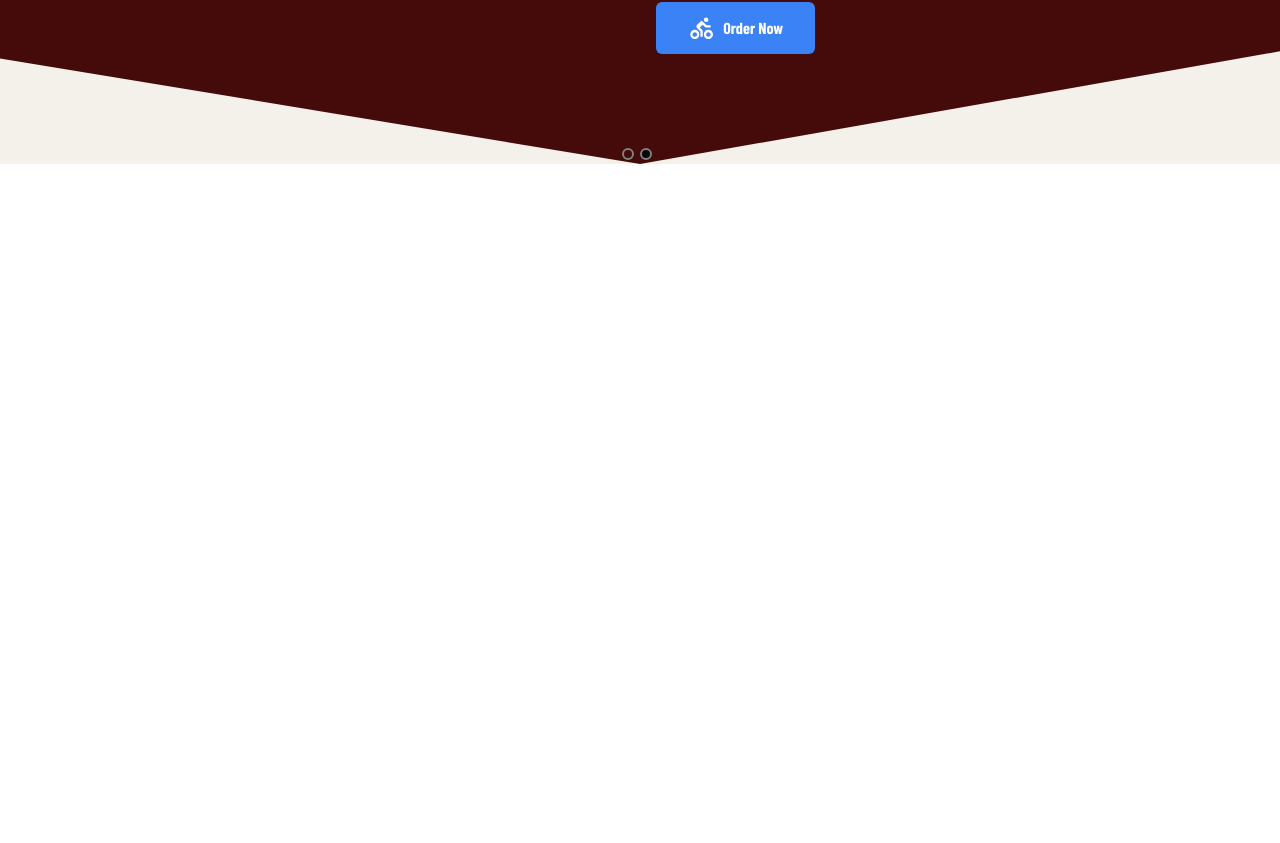
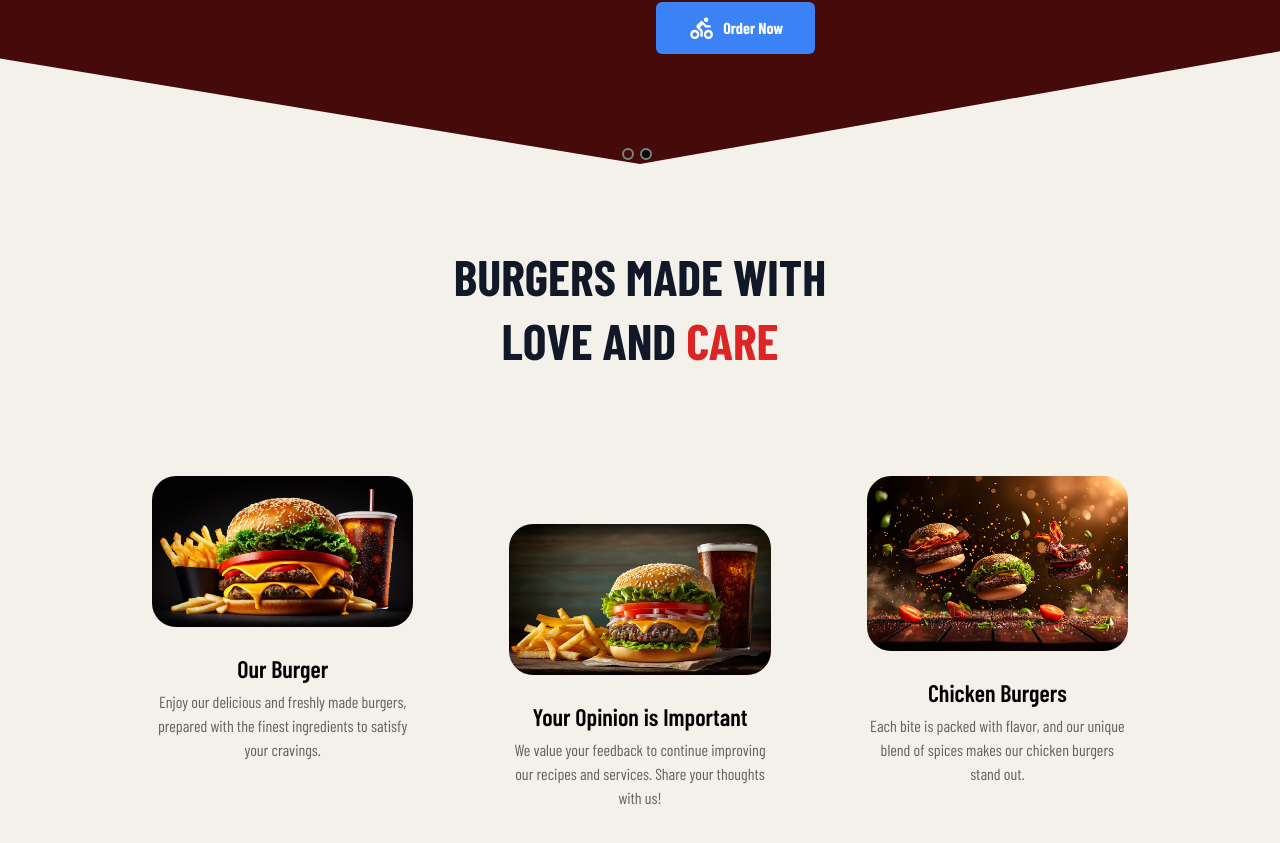
Before and after one commit to spriveen/Burger-Landing, a Next.js app in the folder my-app/: page / in a window 1280 px wide. Shown: the part 591-1434 px from the top of the page. Before the commit the page ends 800 px from the top, so only its background shows below. Built offline with nearby package versions, Linux system fonts and the light colour scheme; a web font is replaced by a local one.

Commit message:
update feature.tsx

```diff
--- /dev/null
+++ b/my-app/app/components/Features/Feature.tsx
@@ -0,0 +1,62 @@
+import React from 'react'
+import Img1 from "@/public/images/f1.jpg";
+import Img2 from "@/public/images/f2.jpg";
+import Img3 from "@/public/images/f3.jpg";
+import Image from 'next/image';
+
+const Feature = () => {
+  return (
+    <div className='pt-[5rem] pb-[3rem]'>
+        {/*Heading  */}
+        <h1 className='heading'>
+        burgers made with <br/> love and
+            <span className='text-red-600'> Care </span>
+        </h1>
+        {/* Cards */}
+        <div className='w-[90%] md:w-[80%] mt-[3rem] md:mt-[5rem] mb-[3rem] mx-auto grid grid-cols-1
+        md:grid-cols-2 lg:grid-cols-3 gap-[3rem]'>
+            {/* 1st Card */}
+            <div>
+                <div className='p-6 hover:bg-white rounded-lg transition-all duration-200'>
+                 <Image src={Img1} alt='burger' className='rounded-3xl'/>
+                 <h1 className='mt-[1.5rem] text-center text-[24px] text-black font-semibold'>
+                    Our Burger
+                    </h1>
+                    <p className='mt-[0.2rem] text-black text-opacity-60 text-center'>
+                    Enjoy our delicious and freshly made burgers,
+                    prepared with the finest ingredients to satisfy your cravings.
+                    </p>
+                </div>
+            </div>
+            {/* 2nd Card */}
+            <div>
+                <div className='p-6 hover:bg-white lg:translate-y-[3rem] rounded-lg transition-all duration-200'>
+                 <Image src={Img2} alt='burger' className='rounded-3xl'/>
+                 <h1 className='mt-[1.5rem] text-center text-[24px] text-black font-semibold'>
+                    Your Opinion is Important
+                    </h1>
+                    <p className='mt-[0.2rem] text-black text-opacity-60 text-center'>
+                    We value your feedback to continue improving our recipes and services.
+                    Share your thoughts with us!
+                    </p>
+                </div>
+            </div>
+            {/* 3rd Card */}
+            <div>
+                <div className='p-6 hover:bg-white rounded-lg transition-all duration-200'>
+                 <Image src={Img3} alt='burger' className='rounded-3xl'/>
+                 <h1 className='mt-[1.5rem] text-center text-[24px] text-black font-semibold'>
+                    Chicken Burgers
+                    </h1>
+                    <p className='mt-[0.2rem] text-black text-opacity-60 text-center'>
+                    Each bite is packed with flavor, and our unique blend of spices makes
+                    our chicken burgers stand out.
+                    </p>
+                </div>
+            </div>
+        </div>
+    </div>
+  )
+}
+
+export default Feature
--- a/my-app/app/components/Home.tsx
+++ b/my-app/app/components/Home.tsx
@@ -1,11 +1,16 @@
 import React from 'react'
 import Hero from './Hero/Hero';
+import Feature from './Features/Feature';
+
 
 const Home = () => {
-  return <div>
+  return (
+  <div className='overflow-hidden'>
     <Hero />
+    <Feature />
+
   </div>
-
+  )
 };
 
 export default Home
--- a/my-app/app/globals.css
+++ b/my-app/app/globals.css
@@ -6,4 +6,8 @@
     .clip_path{
         clip-path: polygon(50% 0%, 100% 1%, 100% 84%, 50% 100%, 0 85%, 0% 60%, 0 0);
     }
+    .heading{
+        @apply text-[30px] md:text-[35px] lg:text-[45px] xl:text-[50px] uppercase font-bold text-gray-900
+        md:leading-[4rem] leading-[3rem] text-center
+    }
 }
```
